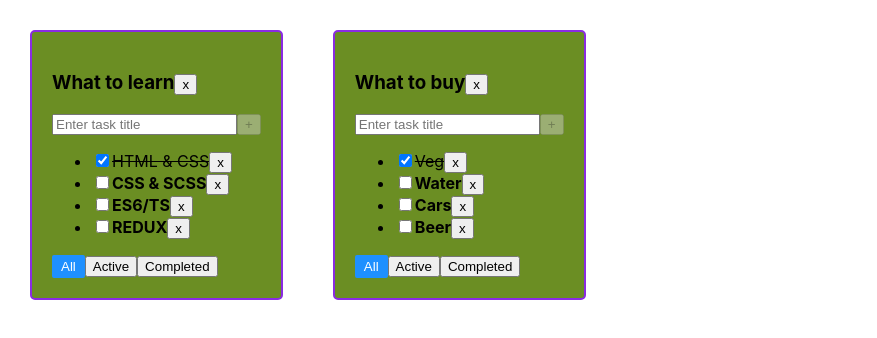
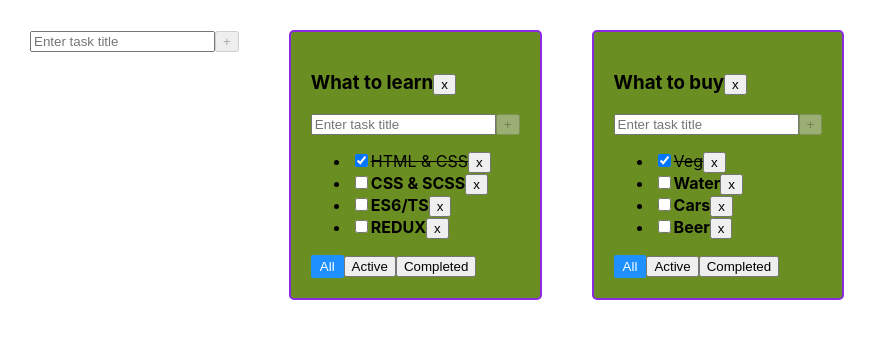
Before and after one commit to Saleroses/1-todolist, a React (Create React App) app: page / in a window 1280 px wide. Shown: the top 338 px of the page, without its empty margins (0-877 px from the left). Built offline with nearby package versions, Linux system fonts and the light colour scheme.

Commit message:
change title

```diff
--- /dev/null
+++ b/src/AddItemForm.tsx
@@ -0,0 +1,63 @@
+import React, {ChangeEvent, FC, KeyboardEvent, useState} from 'react';
+
+type AddItemFormPropsType = {
+    addItem: (title: string) => void
+    recommendedTitleLength: number
+    maxTitleLength: number
+}
+
+export const AddItemForm: FC<AddItemFormPropsType> = ({addItem}) => {
+
+    const [title, setTitle] = useState<string>("")
+    const [error, setError] = useState<boolean>(false)
+
+    const setLocalTitleHandler = (e: ChangeEvent<HTMLInputElement>) => {
+        error && setError(false)
+        setTitle(e.currentTarget.value)
+    }
+
+    const maxTitleLength = 20
+    const recommendedTitleLength = 10
+    const isAddTaskNotPossible = title.length === 0 || title.length > maxTitleLength || error
+    const longTitleWarning = (title.length > recommendedTitleLength && title.length < maxTitleLength) &&
+        <div>Title must be shorter</div>
+    const onKeyDownAddTaskHandler = isAddTaskNotPossible
+        ? undefined :
+        (e: KeyboardEvent<HTMLInputElement>) => {
+            e.key === "Enter" && addTaskHandler()
+        }
+
+    const addTaskHandler = () => {
+        const trimmedTitle = title.trim()
+        if (trimmedTitle) {
+            addItem(trimmedTitle)
+        } else {
+            setError(true)
+        }
+        setTitle("")
+    }
+    const longTitleError = title.length > maxTitleLength && <div>Please STOP</div>
+    const errorMessage = error && <div>Title is hard required!</div>
+
+
+    return (
+        <div>
+            <input
+                className={error ? "input-error" : ''}
+                placeholder={"Enter task title"}
+                value={title}
+                onChange={setLocalTitleHandler}
+                onKeyDown={onKeyDownAddTaskHandler}
+            />
+
+            <button
+                disabled={isAddTaskNotPossible}
+                onClick={addTaskHandler}
+            >+
+            </button>
+            {longTitleWarning}
+            {longTitleError}
+            {errorMessage}
+        </div>
+    );
+};
--- a/src/App.tsx
+++ b/src/App.tsx
@@ -2,6 +2,7 @@ import React, {useState} from 'react';
 import './App.css';
 import TodoList, {TaskType} from "./TodoList";
 import {v1} from "uuid";
+import {AddItemForm} from "./AddItemForm";
 
 
 export type FilterValuesType = "All" | "Active" | "Completed"
@@ -65,6 +66,27 @@ function App(): JSX.Element {
             ...tasks, [toDoListId]: tasks[toDoListId].map((t) => t.id === taskId ? {...t, isDone: newIsDone} : t)
         })
     }
+
+    const changeTasksTitle = (taskId: string, newTitle: string, toDoListId: string) => {
+        setTasks({
+            ...tasks, [toDoListId]: tasks[toDoListId].map((t) => t.id === taskId ? {...t, title: newTitle} : t)
+        })
+    }
+
+    const changeTodoListTitle = (newTitle: string, toDoListId: string) => {
+        setToDoList(toDoList.map(tl => tl.id === toDoListId ? {...tl, title: newTitle} : tl))
+    }
+
+    const addTodoList = (title: string) => {
+        const newTodo: toDoListType = {
+            id: v1(),
+            title: title,
+            filter: "All",
+        }
+        setToDoList([...toDoList, newTodo])
+        setTasks({...tasks, [newTodo.id]: []})
+    }
+
     const changeTodoListFilter = (filter: FilterValuesType, toDoListId: string) => {
         setToDoList(toDoList.map(tl => tl.id === toDoListId ? {...tl, filter: filter} : tl))
     }
@@ -98,12 +120,15 @@ function App(): JSX.Element {
                 changeTasksStatus={changeTasksStatus}
                 changeTodoListFilter={changeTodoListFilter}
                 removeToDoList={removeToDoList}
+                changeTasksTitle={changeTasksTitle}
+                changeTodoListTitle={changeTodoListTitle}
             />
         )
     })
 
     return (
         <div className="App">
+            <AddItemForm addItem={addTodoList} recommendedTitleLength={15} maxTitleLength={20}/>
             {toDoListComponents}
         </div>
     );
--- /dev/null
+++ b/src/EditableSpan.tsx
@@ -0,0 +1,31 @@
+import React, {ChangeEvent, FC, useState} from 'react';
+
+type EditableSpanPropsType = {
+    title: string
+    classes?: string
+    changeTitle: (newTitle: string) => void
+}
+
+export const EditableSpan: FC<EditableSpanPropsType> = ({title, classes, changeTitle}) => {
+
+    const [isEditMode, setIsEditMode] = useState<boolean>(false)
+    const [value, setValue] = useState<string>(title)
+    const toggleEditMode = () => {
+        if (isEditMode) {
+            changeTitle(value)
+        }
+        setIsEditMode(!isEditMode)
+    }
+
+    const setValueHandler = (e: ChangeEvent<HTMLInputElement>) => {
+        setValue(e.currentTarget.value)
+    }
+
+    return (
+        isEditMode
+            ? <input onBlur={toggleEditMode} autoFocus={true} value={value} onChange={setValueHandler}/>
+            : <span className={classes} onDoubleClick={toggleEditMode}>
+            {title}
+            </span>
+    );
+};
--- a/src/TodoList.tsx
+++ b/src/TodoList.tsx
@@ -1,5 +1,7 @@
 import React, {ChangeEvent, FC, useRef, useState,KeyboardEvent} from 'react';
 import {FilterValuesType} from "./App";
+import {AddItemForm} from "./AddItemForm";
+import {EditableSpan} from "./EditableSpan";
 
 type todolistPropsType = {
     title: string
@@ -11,6 +13,8 @@ type todolistPropsType = {
     changeTasksStatus: (taskId: string, newIsDone: boolean, toDoListId: string) => void
     toDoListId: string
     removeToDoList: (toDoListId: string) => void
+    changeTasksTitle: (taskId: string, newTitle: string, toDoListId: string) => void
+    changeTodoListTitle: (newTitle: string, toDoListId: string) => void
 
 }
 
@@ -22,8 +26,6 @@ export type TaskType = {
 
 const TodoList: FC<todolistPropsType> = (props) => {
 
-    const [title, setTitle] = useState<string>("")
-    const [error, setError] = useState<boolean>(false)
 
     //const addTaskInputRef = useRef<any>(null)
 
@@ -37,19 +39,28 @@ const TodoList: FC<todolistPropsType> = (props) => {
 
     const toDoClasses = isAllTasksNotIsDone ? "todolist-empty" : "todolist"
 
+
+
     const toDoListItems: Array<JSX.Element> = props.tasks.map((task) => {
 
         const removeTaskHandler = () => {props.removeTask(task.id, props.toDoListId)}
+
         const changeTasksStatus = (e: ChangeEvent<HTMLInputElement>) =>
             props.changeTasksStatus(task.id, e.currentTarget.checked, props.toDoListId)
 
+        const changeTasksTitle = (newTitle: string) => {
+            props.changeTasksTitle(task.id, newTitle, props.toDoListId)
+        }
+
         return (
-            <li>
+            <li key={task.id}>
                 <input
                     onChange={changeTasksStatus}
                     type="checkbox"
                     checked={task.isDone}/>
-                <span className={task.isDone ? "task-done" : "task"}>{task.title}</span>
+                <EditableSpan title={task.title}
+                              classes={task.isDone ? "task-done" : "task"}
+                              changeTitle={changeTasksTitle}/>
                 <button onClick={removeTaskHandler}
                 >x
                 </button>
@@ -57,55 +68,25 @@ const TodoList: FC<todolistPropsType> = (props) => {
         )
     })
 
-    const addTaskHandler = () => {
-        const trimmedTitle = title.trim()
-        if (trimmedTitle) {
-            props.addTask(trimmedTitle, props.toDoListId)
-        } else {
-            setError (true)
-        }
-        setTitle("")
+    const addTask = (title: string) => {
+        props.addTask(title, props.toDoListId)
     }
 
-    const setLocalTitleHandler = (e: ChangeEvent<HTMLInputElement>) => {
-        error && setError(false)
-        setTitle(e.currentTarget.value)}
     const removeToDoList = () => {
         props.removeToDoList(props.toDoListId)
     }
-    const maxTitleLength = 20
-    const recommendedTitleLength = 10
-    const isAddTaskNotPossible = title.length === 0 || title.length > maxTitleLength || error
-    const onKeyDownAddTaskHandler = isAddTaskNotPossible
-        ? undefined :
-        (e: KeyboardEvent<HTMLInputElement>) => {e.key === "Enter" && addTaskHandler()}
-    const longTitleWarning = (title.length > recommendedTitleLength && title.length < maxTitleLength) &&
-        <div>Title must be shorter</div>
-    const longTitleError = title.length > maxTitleLength && <div>Please STOP</div>
-    const errorMessage = error && <div>Title is hard required!</div>
+
+    const changeTodoListTitle = (newTitle: string) => {
+        props.changeTodoListTitle(newTitle, props.toDoListId)
+    }
 
     return (
         <div className={toDoClasses}>
-            <h3>{props.title}
+            <h3>
+                <EditableSpan title={props.title} changeTitle={changeTodoListTitle}/>
                 <button onClick={removeToDoList}>x</button>
             </h3>
-            <div>
-                <input
-                    className={error ? "input-error" : ''}
-                    placeholder={"Enter task title"}
-                    value={title}
-                    onChange={setLocalTitleHandler}
-                    onKeyDown={onKeyDownAddTaskHandler}
-                />
-
-                <button
-                    disabled={isAddTaskNotPossible}
-                    onClick={addTaskHandler}
-                >+</button>
-                {longTitleWarning}
-                {longTitleError}
-                {errorMessage}
-            </div>
+            <AddItemForm addItem={addTask} recommendedTitleLength={15} maxTitleLength={20}/>
             <ul>
                 {toDoListItems}
             </ul>
```
